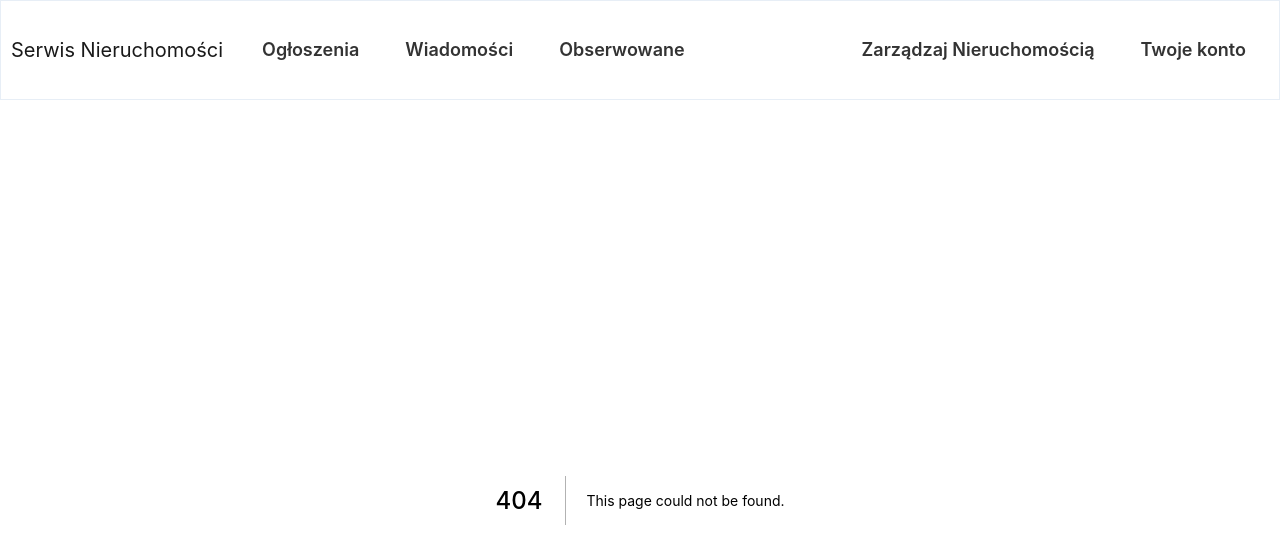
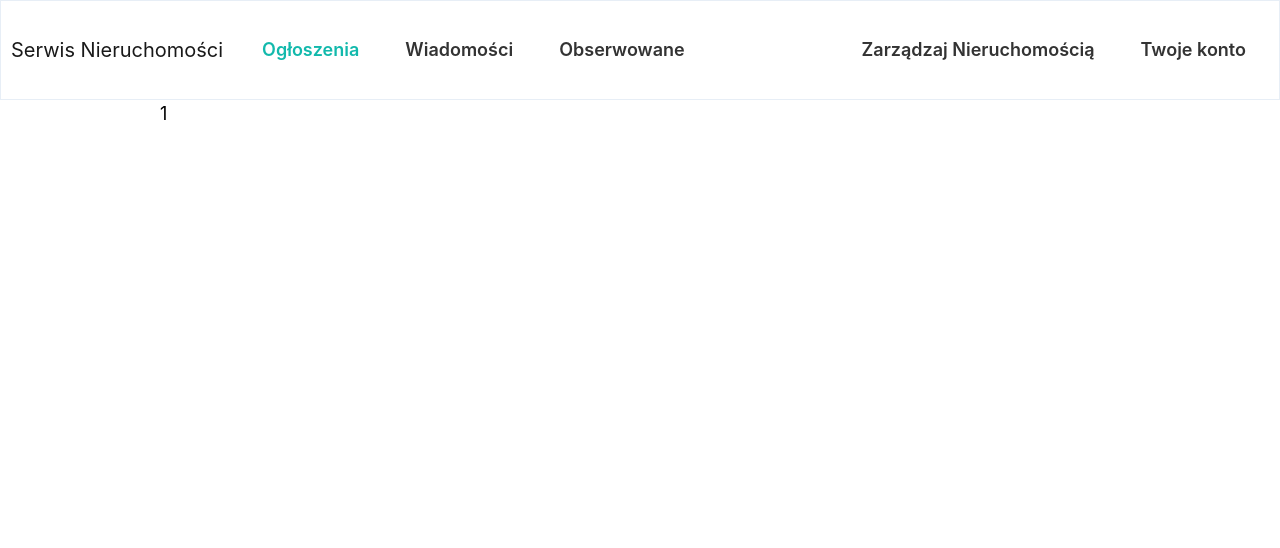
Before and after one commit to KrystianJanas/engineering-work, a Next.js app: page /announcements/1 in a window 1280 px wide. Before the commit this address had no page. Shown: the top 548 px of the page. Built offline with nearby package versions, Linux system fonts and the light colour scheme.

Commit message:
fix header and annoucement page

```diff
--- a/modules/announcement/components/index.ts
+++ /dev/null
@@ -1 +0,0 @@
-export * from './announcement';
--- a/modules/announcement/components/announcement.tsx
+++ b/modules/announcements/components/[id].tsx
@@ -14,7 +14,7 @@ export const Announcement = () => {
         width="75%"
         background="rgb(255,255,255)"
       >
-        test
+        {router.query.id}
       </Layout>
     );
   }
--- a/modules/announcements/components/announcements.tsx
+++ b/modules/announcements/components/announcements.tsx
@@ -24,7 +24,7 @@ export const AnnouncementsView = () => {
         <Link
           key={announcement.id}
           href={{
-            pathname: `/announcement/${announcement.id}`,
+            pathname: `/announcements/${announcement.id}`,
             // query: { id: announcement.id },
           }}
           passHref
--- a/modules/header/components/header.tsx
+++ b/modules/header/components/header.tsx
@@ -52,7 +52,7 @@ export const Header = () => {
         <Nav className="me-auto">
           {PagesNav.map((page) => (
             <Link key={page.href} href={page.href} passHref>
-              {page.href === pathname ? (
+              {page.href === `/${pathname.split('/')[1]}` ? (
                 <StyledClickedNavLink>{page.pageName}</StyledClickedNavLink>
               ) : (
                 <StyledNavLink>{page.pageName}</StyledNavLink>
--- a/pages/announcement/[id].tsx
+++ b/pages/announcements/[id].tsx
@@ -1,4 +1,4 @@
-import Announcement from '../../modules/announcement/components/announcement';
+import { Announcement } from '../../modules/announcements/components/[id]';
 
 export const AnnouncementPage = () => {
   return <Announcement />;
```
Also changed, not shown: modules/announcement/index.ts (deleted).
